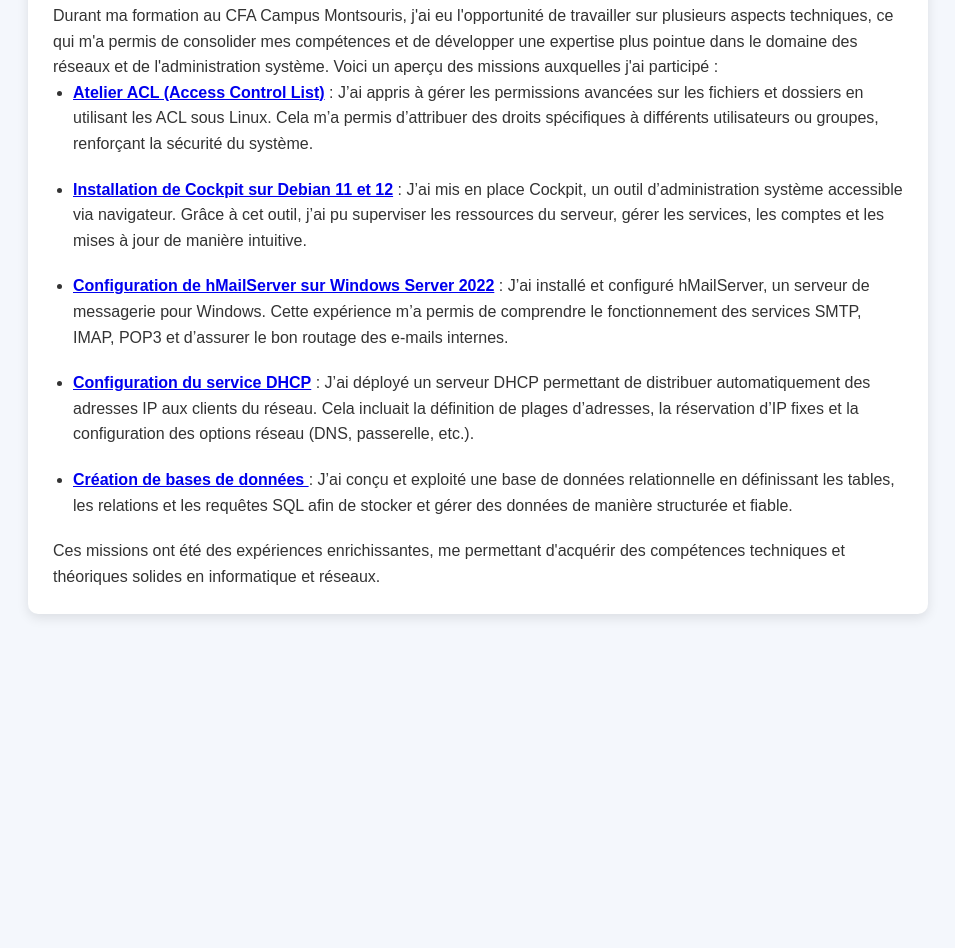
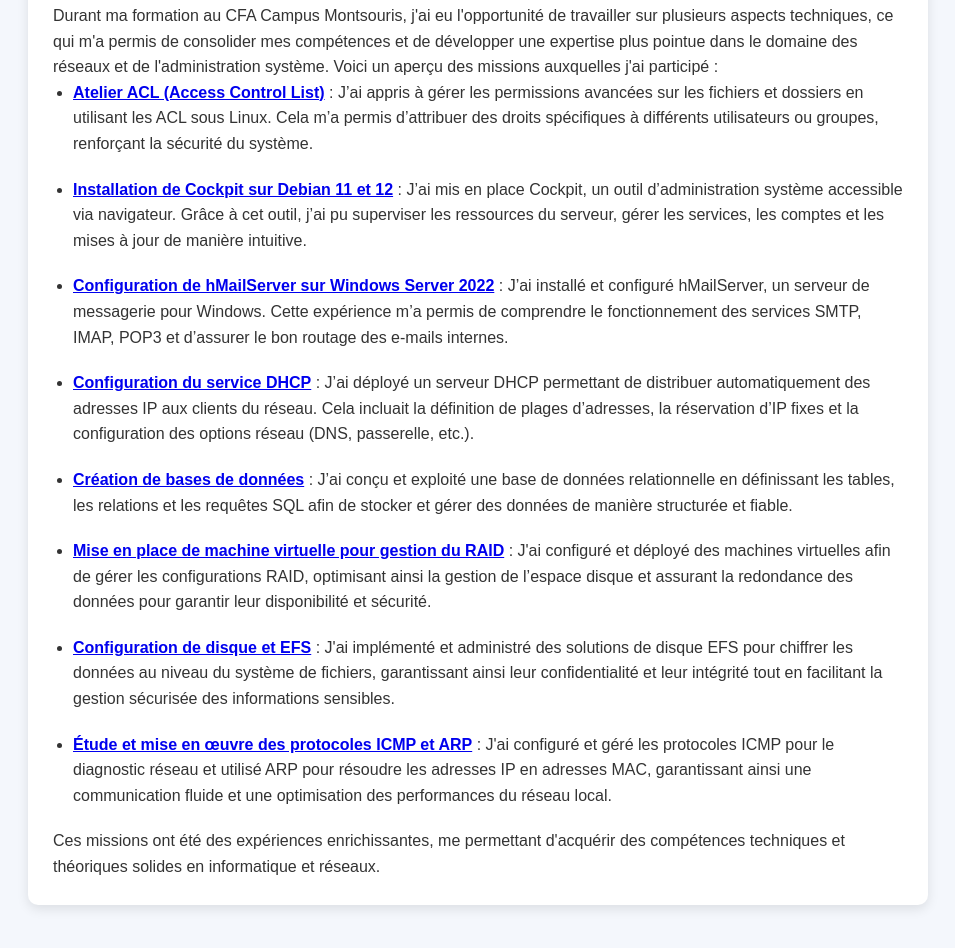
Before and after one commit to userrryhn/PortfolioYohan, a plain HTML site: page missionFormation.html in a window 1280 px wide. Shown: the part 312-1260 px from the top of the page, without its empty margins (162-1117 px from the left). Before the commit the page ends 1006 px from the top, so only its background shows below. Drawn offline with Linux system fonts and the light colour scheme.

Commit message:
Update missionFormation.html

```diff
--- a/missionFormation.html
+++ b/missionFormation.html
@@ -288,16 +288,15 @@
                     <li><strong><a href="hmail.pdf" target="_blank">Configuration de hMailServer sur Windows Server 2022</a></strong> : J’ai installé et configuré hMailServer, un serveur de messagerie pour Windows. Cette expérience m’a permis de comprendre le fonctionnement des services SMTP, IMAP, POP3 et d’assurer le bon routage des e-mails internes.</li>
 
                     <li><strong><a href="DCHP.pdf" target="_blank">Configuration du service DHCP</a></strong> : J’ai déployé un serveur DHCP permettant de distribuer automatiquement des adresses IP aux clients du réseau. Cela incluait la définition de plages d’adresses, la réservation d’IP fixes et la configuration des options réseau (DNS, passerelle, etc.).</li>
-                    <li>
-    <strong>
-        <a href="Creation base de données.pdf" target="_blank">
-            Création de bases de données
-        </a>
-    </strong> :
-    J’ai conçu et exploité une base de données relationnelle en définissant les tables, les relations et les requêtes SQL afin de stocker et gérer des données de manière structurée et fiable.
-</li>
 
-                </ul>
+                    <li><strong><a href="Creation base de données.pdf" target="_blank">Création de bases de données</a></strong> : J’ai conçu et exploité une base de données relationnelle en définissant les tables, les relations et les requêtes SQL afin de stocker et gérer des données de manière structurée et fiable.</li>
+
+                    <li><strong><a href="RAID.pdf" target="_blank">Mise en place de machine virtuelle pour gestion du RAID</a></strong> : J'ai configuré et déployé des machines virtuelles afin de gérer les configurations RAID, optimisant ainsi la gestion de l’espace disque et assurant la redondance des données pour garantir leur disponibilité et sécurité.</li>
+
+                    <li><strong><a href="EFS.pdf" target="_blank">Configuration de disque et EFS</a></strong> : J'ai implémenté et administré des solutions de disque EFS pour chiffrer les données au niveau du système de fichiers, garantissant ainsi leur confidentialité et leur intégrité tout en facilitant la gestion sécurisée des informations sensibles.</li>
+
+                    <li><strong><a href="ICMPARP.pdf" target="_blank">Étude et mise en œuvre des protocoles ICMP et ARP</a></strong> : J'ai configuré et géré les protocoles ICMP pour le diagnostic réseau et utilisé ARP pour résoudre les adresses IP en adresses MAC, garantissant ainsi une communication fluide et une optimisation des performances du réseau local.</li>
+                 </ul>
 
                 <p>Ces missions ont été des expériences enrichissantes, me permettant d'acquérir des compétences techniques et théoriques solides en informatique et réseaux.</p>
             </div>
```
